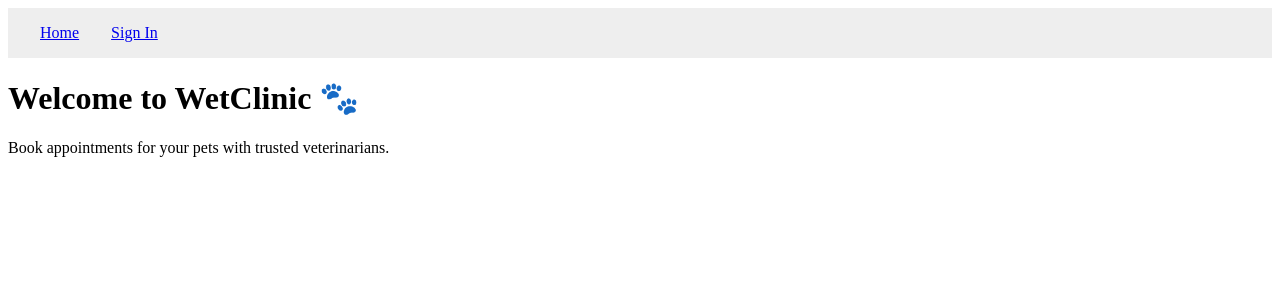
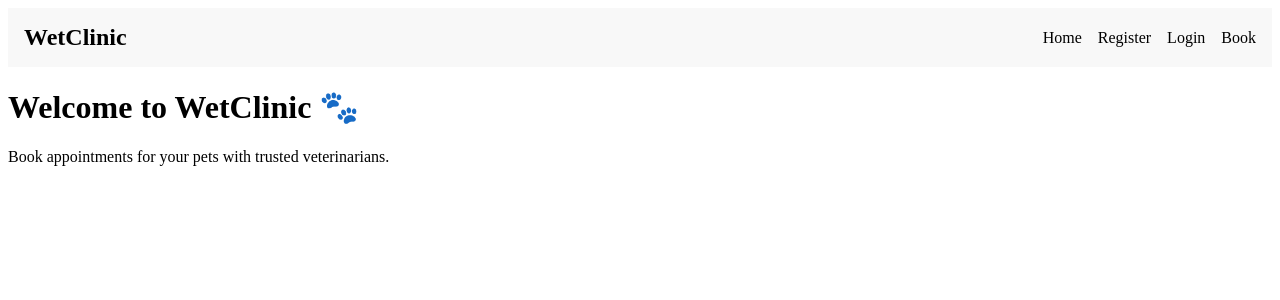
Before and after one commit to Kishouu/VetClinic, a React (Create React App) app: page / in a window 1280 px wide. Shown: the top 300 px of the page. Built offline with nearby package versions, Linux system fonts and the light colour scheme.

Commit message:
Added style to Navbar

```diff
--- a/src/App.js
+++ b/src/App.js
@@ -1,10 +1,12 @@
 import React, { useState } from 'react';
-import { BrowserRouter as Router, Routes, Route, Link, Navigate } from 'react-router-dom';
+import { BrowserRouter as Router, Routes, Route, Navigate } from 'react-router-dom';
 
 import Home from './pages/Home';
 import SignInPage from './pages/SignInPage';
 import Account from './pages/Account';
-import Appointment from './pages/Appointment'; // ✅ Make sure this path is correct
+import Appointment from './pages/Appointment';
+import Navbar from './components/Navbar.jsx';
+import './style.css'; // Ensure styles are included once
 
 export default function App() {
   const [token, setToken] = useState(() => localStorage.getItem('token') || '');
@@ -22,32 +24,16 @@ export default function App() {
 
   return (
     <Router>
-      <nav style={{ padding: '1rem', background: '#eee' }}>
-        <Link to="/" style={{ margin: '0 1rem' }}>Home</Link>
-
-        {!isLoggedIn && (
-          <Link to="/signin" style={{ margin: '0 1rem' }}>
-            Sign In
-          </Link>
-        )}
-
-        {isLoggedIn && (
-          <>
-            <Link to="/appointments" style={{ margin: '0 1rem' }}>Appointments</Link> {/* ✅ */}
-            <Link to="/account" style={{ margin: '0 1rem' }}>My Account</Link>
-            <button onClick={handleLogout} style={{ marginLeft: '1rem' }}>
-              Logout
-            </button>
-          </>
-        )}
-      </nav>
+      <Navbar isLoggedIn={isLoggedIn} onLogout={handleLogout} />
 
       <Routes>
         <Route path="/" element={<Home />} />
 
         <Route
           path="/signin"
-          element={isLoggedIn ? <Navigate to="/" replace /> : <SignInPage onLogin={handleLogin} />}
+          element={
+            isLoggedIn ? <Navigate to="/" replace /> : <SignInPage onLogin={handleLogin} />
+          }
         />
 
         <Route
@@ -56,8 +42,8 @@ export default function App() {
         />
 
         <Route
-          path="/appointments"
-          element={isLoggedIn ? <Appointment /> : <Navigate to="/signin" replace />} // ✅
+          path="/appointment"
+          element={isLoggedIn ? <Appointment /> : <Navigate to="/signin" replace />}
         />
       </Routes>
     </Router>
--- a/src/components/Navbar.jsx
+++ b/src/components/Navbar.jsx
@@ -1,38 +1,36 @@
-import React from 'react';
+import React, { useState } from 'react';
 import { NavLink } from 'react-router-dom';
+import '../style.css';
 
 export default function Navbar({ isLoggedIn, onLogout }) {
+  const [menuOpen, setMenuOpen] = useState(false);
+  const toggleMenu = () => setMenuOpen(!menuOpen);
+  const closeMenu = () => setMenuOpen(false);
+
   return (
-    <nav style={{ padding: '1rem', background: '#eee' }}>
-      <NavLink to="/" style={({ isActive }) => ({ margin: '0 1rem', color: isActive ? 'blue' : 'black' })}>
-        Home
-      </NavLink>
+    <nav className="navbar">
+      <div className="navbar-logo">WetClinic</div>
 
+      <div className="burger" onClick={toggleMenu}>
+        ☰
+      </div>
+
+      <div className={`nav-links ${menuOpen ? 'active' : ''}`}>
+        <NavLink to="/" className="nav-link" onClick={closeMenu}>Home</NavLink>
         {!isLoggedIn && (
           <>
-          <NavLink to="/register" style={({ isActive }) => ({ margin: '0 1rem', color: isActive ? 'blue' : 'black' })}>
-            Register
-          </NavLink>
-          <NavLink to="/login" style={({ isActive }) => ({ margin: '0 1rem', color: isActive ? 'blue' : 'black' })}>
-            Login
-          </NavLink>
+            <NavLink to="/register" className="nav-link" onClick={closeMenu}>Register</NavLink>
+            <NavLink to="/login" className="nav-link" onClick={closeMenu}>Login</NavLink>
           </>
         )}
-
         {isLoggedIn && (
           <>
-          <NavLink to="/account" style={({ isActive }) => ({ margin: '0 1rem', color: isActive ? 'blue' : 'black' })}>
-            My Account
-          </NavLink>
-          <button onClick={onLogout} style={{ marginLeft: '1rem' }}>
-            Logout
-          </button>
+            <NavLink to="/account" className="nav-link" onClick={closeMenu}>My Account</NavLink>
+            <button className="nav-button" onClick={() => { onLogout(); closeMenu(); }}>Logout</button>
           </>
         )}
-
-      <NavLink to="/appointment" style={({ isActive }) => ({ margin: '0 1rem', color: isActive ? 'blue' : 'black' })}>
-        Book
-      </NavLink>
+        <NavLink to="/appointment" className="nav-link" onClick={closeMenu}>Book</NavLink>
+      </div>
     </nav>
   );
 }
--- a/src/index.js
+++ b/src/index.js
@@ -1,7 +1,7 @@
 import React from 'react';
 import ReactDOM from 'react-dom/client';
 import App from './App';
-
+import './style.css';
 const root = ReactDOM.createRoot(document.getElementById('root'));
 root.render(
   <React.StrictMode>
--- /dev/null
+++ b/src/style.css
@@ -0,0 +1,59 @@
+.navbar {
+  background: #f8f8f8;
+  padding: 1rem;
+  display: flex;
+  justify-content: space-between;
+  align-items: center;
+  position: relative;
+}
+
+.navbar-logo {
+  font-size: 1.5rem;
+  font-weight: bold;
+}
+
+.burger {
+  display: none;
+  font-size: 2rem;
+  cursor: pointer;
+}
+
+.nav-links {
+  display: flex;
+  gap: 1rem;
+}
+
+.nav-link {
+  text-decoration: none;
+  color: black;
+}
+
+.nav-button {
+  background: none;
+  border: none;
+  color: black;
+  cursor: pointer;
+}
+
+/* Mobile styles */
+@media (max-width: 768px) {
+  .burger {
+    display: block;
+  }
+
+  .nav-links {
+    display: none;
+    flex-direction: column;
+    background: #eee;
+    position: absolute;
+    top: 60px;
+    left: 0;
+    right: 0;
+    padding: 1rem;
+    gap: 1rem;
+  }
+
+  .nav-links.active {
+    display: flex;
+  }
+}
```
Also changed, not shown: src/components/UI/Homepage.css (added). Lines whose indentation alone changed are shown as unchanged.
